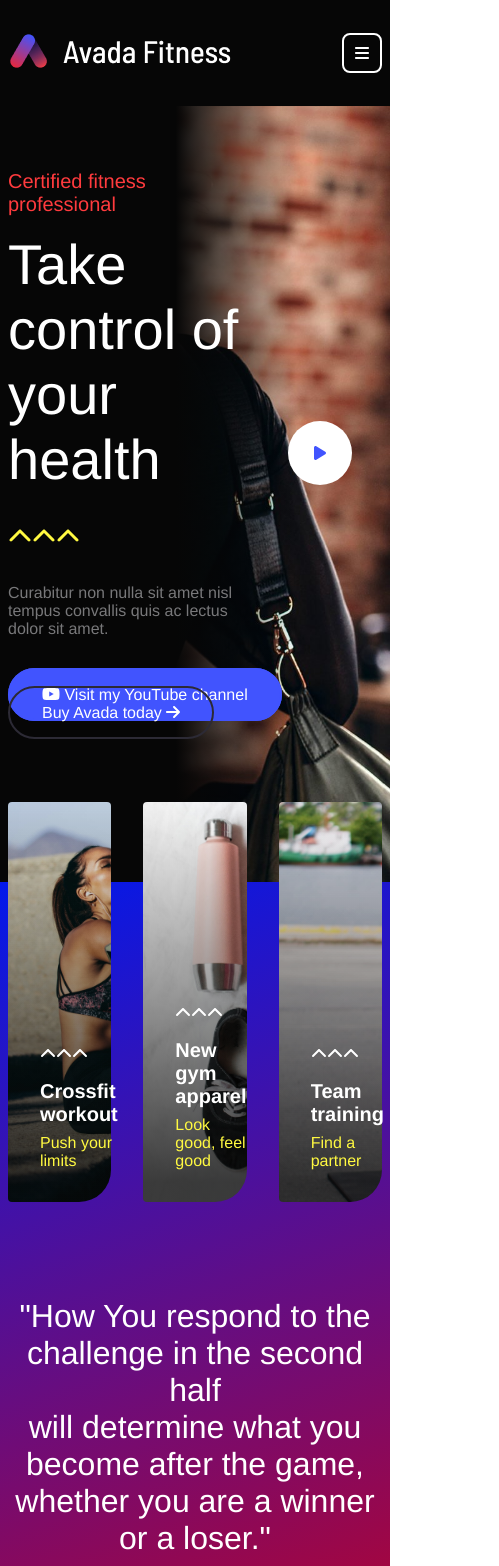
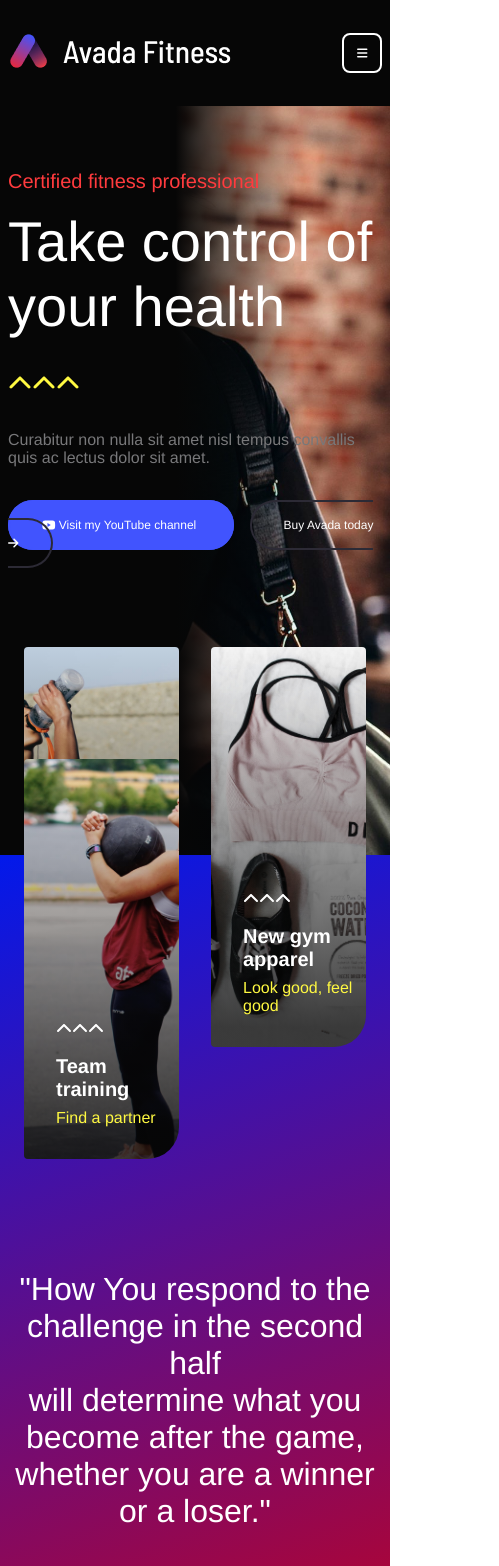
Before and after one commit to MirkOrlando/proj-html-vuejs, a Vue app: page / in a window 390 px wide. Shown: the top 1566 px of the page, 499 px wide, since content can reach past the window. Built offline with nearby package versions, Linux system fonts and the light colour scheme.

Commit message:
add responsive media query

```diff
--- a/src/App.vue
+++ b/src/App.vue
@@ -125,6 +125,34 @@ export default {
   }
 }
 
+@media screen and (max-width: 900px) {
+  .d-md-none {
+    display: none;
+  }
+  .row-md {
+    flex-wrap: wrap;
+  }
+  .col-md {
+    flex: 1;
+  }
+
+  .col-md-6 {
+    margin: 1rem;
+    width: calc(100% / 12 * 6 - 2rem);
+  }
+}
+
+@media screen and (max-width: 900px) {
+  .row-sm {
+    flex-wrap: wrap;
+  }
+
+  .col-sm-6 {
+    margin: 1rem;
+    width: calc(100% / 12 * 6 - 2rem);
+  }
+}
+
 /* animation show menu */
 @keyframes show {
   0% {
--- a/src/assets/scss/partials/common.scss
+++ b/src/assets/scss/partials/common.scss
@@ -19,7 +19,8 @@ img {
 }
 
 .btn {
-    @include button
+    @include button;
+    font-size: 0.75rem;
 }
 
 .btn-primary {
--- a/src/assets/scss/partials/grid_structure.scss
+++ b/src/assets/scss/partials/grid_structure.scss
@@ -14,11 +14,13 @@
 }
 
 .col-3 {
-    width: calc(100%/12*3);
+    margin: 1rem;
+    width: calc(100%/12*3 - 3rem);
 }
 
 .col-4 {
-    width: calc(100%/12*4);
+    margin: 1rem;
+    width: calc(100%/12*4 - 2rem);
 }
 
 .col-6 {
--- a/src/components/SiteMainComponent.vue
+++ b/src/components/SiteMainComponent.vue
@@ -3,7 +3,7 @@
     <section class="jumbotron">
       <div class="container">
         <div class="row py-4">
-          <div class="col-8">
+          <div class="col-8 col-md">
             <div class="take-control">
               <h5>Certified fitness professional</h5>
               <h1>Take control of your health</h1>
@@ -25,13 +25,17 @@
             </div>
             <!-- /.take-control -->
           </div>
-          <div class="col-4 p-relative">
+          <div class="col-4 p-relative d-md-none">
             <PlayButton />
           </div>
         </div>
         <div class="offers">
-          <div class="row g-2">
-            <div class="col-4" v-for="(offer, index) in offers" :key="index">
+          <div class="row row-sm">
+            <div
+              class="col-4 col-sm-6"
+              v-for="(offer, index) in offers"
+              :key="index"
+            >
               <div class="card" :class="offer.class">
                 <div class="offer-details">
                   <SeparatorSm />
@@ -68,13 +72,13 @@
     <!-- /.quote -->
     <section class="videos">
       <div class="row">
-        <div class="col-6">
+        <div class="col-6 d-md-none">
           <div class="video p-relative">
             <img src="@/assets/img/service15-2x.jpg" alt="" />
             <PlayButton />
           </div>
         </div>
-        <div class="col-6">
+        <div class="col-6 col-md">
           <div class="wrapper">
             <h4>Tune up your workouts</h4>
             <h2>The best health & fitness advice online</h2>
@@ -114,7 +118,7 @@
               <font-awesome-icon icon="fa-solid fa-chevron-right" />
             </div>
           </div>
-          <div class="row g-2">
+          <div class="row">
             <div class="col-4" v-for="(video, index) in videos" :key="index">
               <div class="card">
                 <div class="card-video p-relative">
@@ -135,7 +139,7 @@
     <section class="mailing-list">
       <div class="container">
         <div class="row py-6">
-          <div class="col-7">
+          <div class="col-7 col-md">
             <div class="wrapper">
               <h5>Join our mailing list today</h5>
               <h2>Insider offers & flash sales in your inbox every week.</h2>
@@ -157,8 +161,12 @@
     <!-- /.mailing-list -->
     <section class="plans">
       <div class="container">
-        <div class="row g-3">
-          <div class="col-4" v-for="(plan, index) in plans" :key="index">
+        <div class="row row-md">
+          <div
+            class="col-4 col-md-6"
+            v-for="(plan, index) in plans"
+            :key="index"
+          >
             <div class="card">
               <div class="card-icon">
                 <font-awesome-icon :icon="plan.icon" />
@@ -193,7 +201,7 @@
             </a>
           </div>
         </div>
-        <div class="row g-2">
+        <div class="row">
           <div class="col-4" v-for="(article, index) in articles" :key="index">
             <div class="card">
               <div class="card-image p-relative" :class="article.class">
@@ -237,8 +245,12 @@
     <!-- /.jumbo-quote -->
     <div class="partners">
       <div class="container">
-        <div class="row">
-          <div class="col-3" v-for="(partner, index) in partners" :key="index">
+        <div class="row row-md">
+          <div
+            class="col-3 col-md-6"
+            v-for="(partner, index) in partners"
+            :key="index"
+          >
             <div class="card">
               <div class="card-image">
                 <img :src="partner.src" alt="" />
@@ -435,7 +447,6 @@ export default {
     position: relative;
     height: 100%;
     min-height: 400px;
-    background-size: cover;
     border-radius: 0.25rem;
     border-bottom-right-radius: 2rem;
     margin-bottom: -20rem;
@@ -447,16 +458,19 @@ export default {
       background: linear-gradient(to top, #060606c7 5%, transparent 100%),
         url("@/assets/img/service6-2x.jpg");
       background-size: cover;
+      background-position: center;
     }
     &.apparel {
       background: linear-gradient(to top, #060606c7 5%, transparent 100%),
         url("@/assets/img/box1-2x.jpg");
       background-size: cover;
+      background-position: center;
     }
     &.team {
       background: linear-gradient(to top, #060606c7 5%, transparent 100%),
         url("@/assets/img/box3-2x.jpg");
       background-size: cover;
+      background-position: center;
     }
   }
   .offer-details {
@@ -517,7 +531,7 @@ export default {
     }
   }
   .wrapper {
-    padding: 6rem;
+    padding: 4rem;
     h4 {
       color: $primaryColor;
       margin-bottom: 2.5rem;
@@ -694,19 +708,21 @@ export default {
         min-height: 250px;
         background-image: url("@/assets/img/blog4-2x-800x515.jpg");
         background-size: cover;
+        background-position: center;
         background-repeat: no-repeat;
-        transition: all 250ms linear;
       }
       &.workout {
         min-height: 250px;
         background-image: url("@/assets/img/blog1-2x-800x515.jpg");
         background-size: cover;
+        background-position: center;
         background-repeat: no-repeat;
       }
       &.juices {
         min-height: 250px;
         background-image: url("@/assets/img/blog3-2x-800x515.jpg");
         background-size: cover;
+        background-position: center;
         background-repeat: no-repeat;
       }
     }
```
